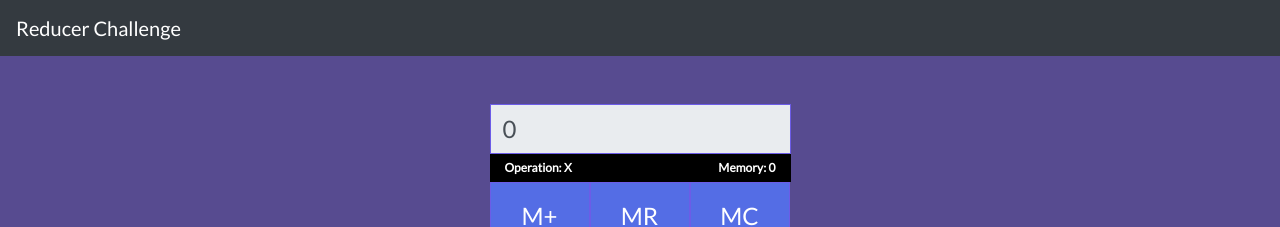
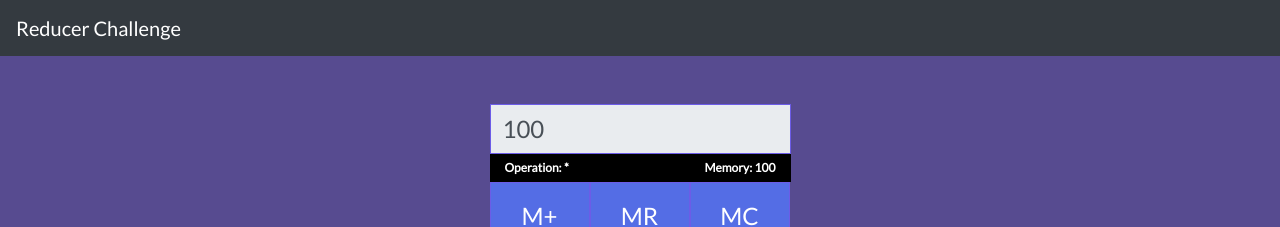
Before and after one commit to Workintech/fsweb-s10g1-reducer-calculator-solution, a React (Create React App) app: page / in a window 1280 px wide. Shown: the top 227 px of the page. Built offline with nearby package versions, Linux system fonts and the light colour scheme.

Commit message:
init and set reducer data to view

```diff
--- a/src/App.js
+++ b/src/App.js
@@ -1,9 +1,13 @@
-import React from 'react';
+import React, { useReducer } from "react";
 
-import TotalDisplay from './components/TotalDisplay';
-import CalcButton from './components/CalcButton';
+import TotalDisplay from "./components/TotalDisplay";
+import CalcButton from "./components/CalcButton";
+
+import reducer, { initialState } from "./reducers";
 
 function App() {
+  const [state, dispatch] = useReducer(reducer, initialState);
+
   return (
     <div className="App">
       <nav className="navbar navbar-dark bg-dark">
@@ -13,11 +17,14 @@ function App() {
       <div className="container row mt-5">
         <div className="col-md-12 d-flex justify-content-center">
           <form name="Cal">
-
-            <TotalDisplay value={0} />
+            <TotalDisplay value={state.total} />
             <div className="row details">
-              <span id="operation"><b>Operation:</b> X</span>
-              <span id="memory"><b>Memory:</b> 0</span>
+              <span id="operation">
+                <b>Operation:</b> {state.operation}
+              </span>
+              <span id="memory">
+                <b>Memory:</b> {state.memory}
+              </span>
             </div>
 
             <div className="row">
@@ -53,7 +60,6 @@ function App() {
             <div className="row ce_button">
               <CalcButton value={"CE"} />
             </div>
-
           </form>
         </div>
       </div>
--- a/src/reducers/index.js
+++ b/src/reducers/index.js
@@ -1,47 +1,50 @@
-import { ADD_ONE, APPLY_NUMBER, CHANGE_OPERATION } from './../actions';
+import { useState } from "react";
+import { ADD_ONE, APPLY_NUMBER, CHANGE_OPERATION } from "./../actions";
 
 export const initialState = {
   total: 100,
   operation: "*",
-  memory: 100
-}
+  memory: 100,
+};
 
 const calculateResult = (num1, num2, operation) => {
   switch (operation) {
-    case ("+"):
+    case "+":
       return num1 + num2;
-    case ("*"):
+    case "*":
       return num1 * num2;
-    case ("-"):
+    case "-":
       return num1 - num2;
     default:
       return;
   }
-}
+};
 
-const reducer = (state, action) => {
+// const [value, setValue] = useState()
+// const reducer = (state = initialState, action) => {
+const reducer = (state = initialState, action) => {
   switch (action.type) {
-    case (ADD_ONE):
-      return ({
+    case ADD_ONE:
+      return {
         ...state,
-        total: state.total + 1
-      });
+        total: state.total + 1,
+      };
 
-    case (APPLY_NUMBER):
-      return ({
+    case APPLY_NUMBER:
+      return {
         ...state,
-        total: calculateResult(state.total, action.payload, state.operation)
-      });
+        total: calculateResult(state.total, action.payload, state.operation),
+      };
 
-    case (CHANGE_OPERATION):
-      return ({
+    case CHANGE_OPERATION:
+      return {
         ...state,
-        operation: action.payload
-      });
+        operation: action.payload,
+      };
 
     default:
       return state;
   }
-}
+};
 
 export default reducer;
```
